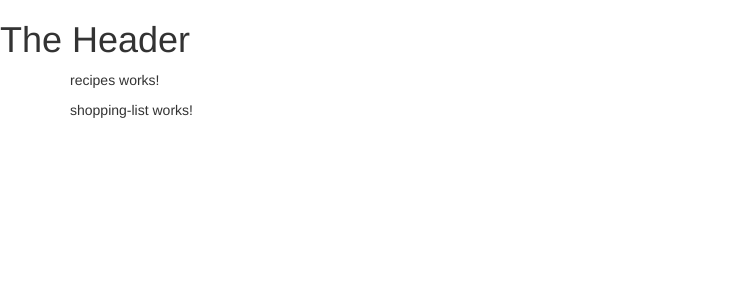
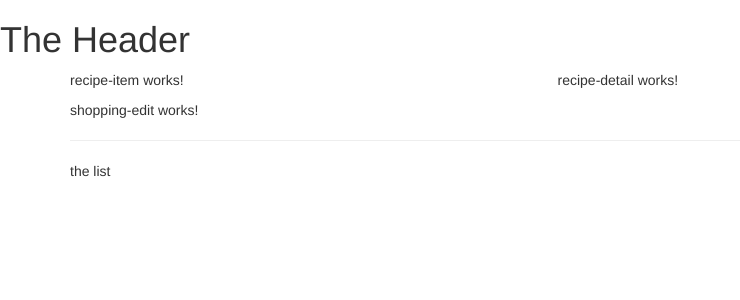
Before and after one commit to ream720/AngularRecipeProject, an Angular app: page / in a window 1280 px wide. Shown: the top 300 px of the page, without its empty margins (0-740 px from the left). Built offline with nearby package versions, Linux system fonts and the light colour scheme.

Commit message:
rp-01 starting page layout

```diff
--- a/src/app/recipes/recipe-list/recipe-list.component.html
+++ b/src/app/recipes/recipe-list/recipe-list.component.html
@@ -1 +1 @@
-<p>recipe-list works!</p>
+<app-recipe-item></app-recipe-item>
--- a/src/app/recipes/recipes.component.html
+++ b/src/app/recipes/recipes.component.html
@@ -1 +1,10 @@
-<p>recipes works!</p>
+<div class="row">
+    <div class="col-md-5">
+        <app-recipe-list></app-recipe-list>
+
+    </div>
+    <div class="col-md-7">
+        <app-recipe-detail></app-recipe-detail>
+
+    </div>
+</div>
--- a/src/app/shopping-list/shopping-list.component.html
+++ b/src/app/shopping-list/shopping-list.component.html
@@ -1 +1,7 @@
-<p>shopping-list works!</p>
+<div class="row">
+    <div class="col-xs-10">
+        <app-shopping-edit></app-shopping-edit>
+        <hr>
+        <p>the list</p>
+    </div>
+</div>
```
